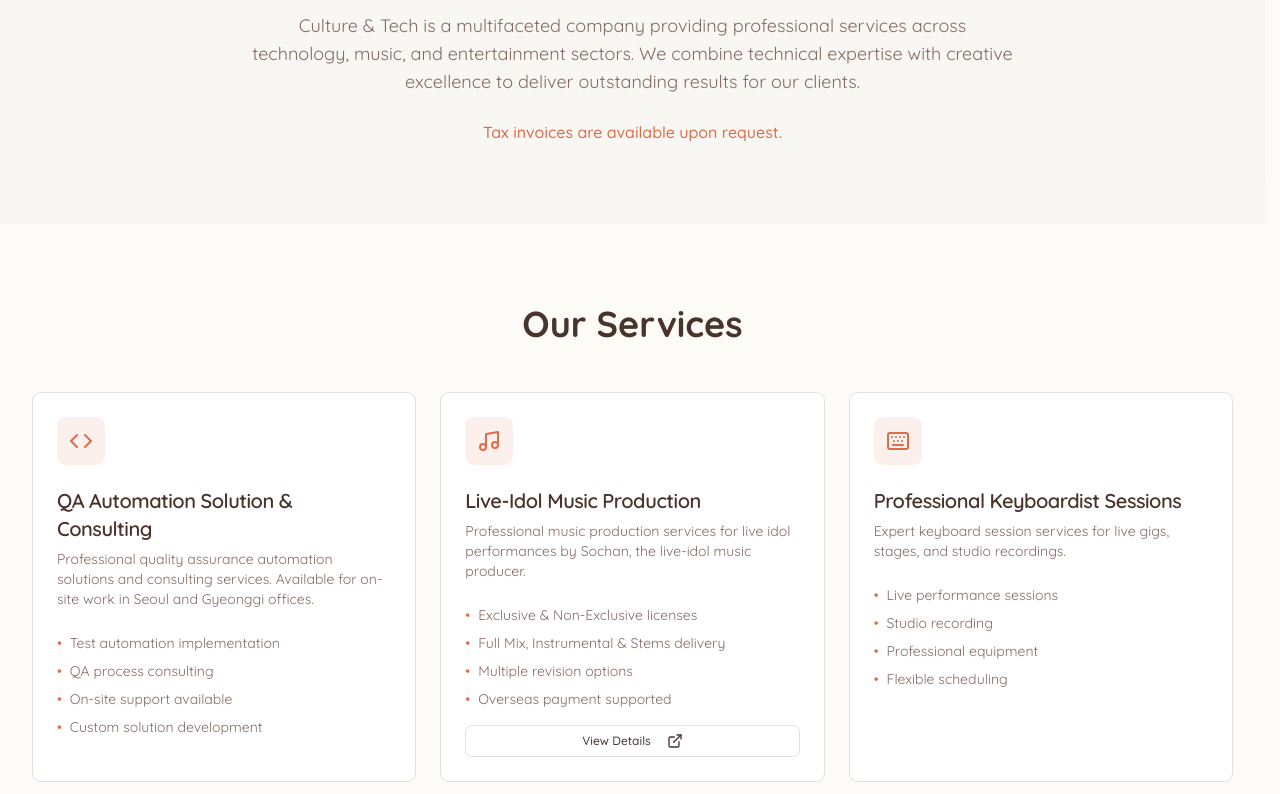
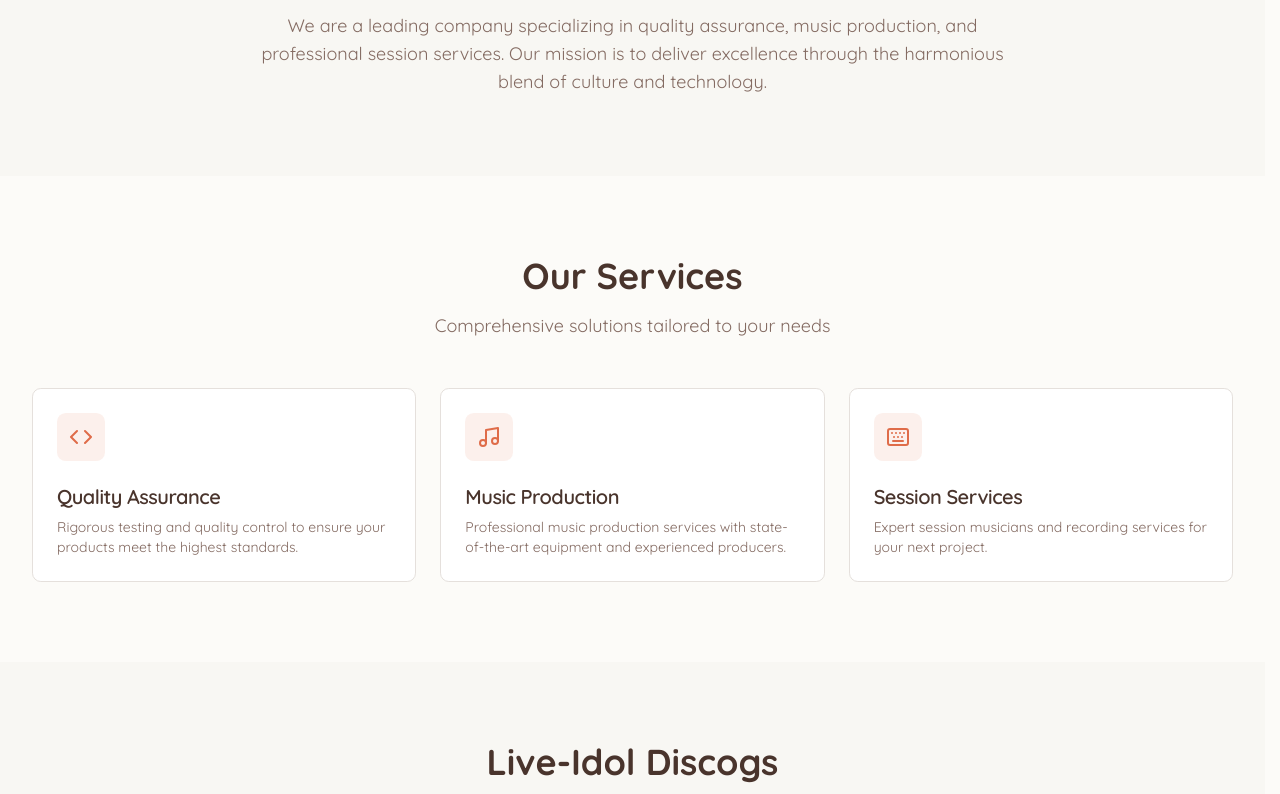
Before and after one commit to like-daffy/culture-and-tech-homepage, a Next.js app: page / in a window 1280 px wide. Shown: the part 580-1374 px from the top of the page. Built offline with nearby package versions, Linux system fonts and the light colour scheme.

Commit message:
feat(i18n): integrate remaining components

```diff
--- a/src/components/About.tsx
+++ b/src/components/About.tsx
@@ -1,35 +1,17 @@
-interface AboutProps {
-  language: "en" | "ko";
-}
+import { useLanguage } from "@/contexts/LanguageProvider";
 
-export function About({ language }: AboutProps) {
-  const content = {
-    en: {
-      title: "About Us",
-      description: "Culture & Tech is a multifaceted company providing professional services across technology, music, and entertainment sectors. We combine technical expertise with creative excellence to deliver outstanding results for our clients.",
-      taxInvoice: "Tax invoices are available upon request.",
-    },
-    ko: {
-      title: "회사 소개",
-      description: "컬처앤테크는 기술, 음악 및 엔터테인먼트 분야에서 전문 서비스를 제공하는 다각화된 회사입니다. 기술적 전문성과 창의적 우수성을 결합하여 고객에게 탁월한 결과를 제공합니다.",
-      taxInvoice: "세금계산서 발행이 가능합니다.",
-    },
-  };
-
-  const { title, description, taxInvoice } = content[language];
+export function About() {
+  const { translations } = useLanguage();
 
   return (
     <section id="about" className="py-20 bg-muted/30">
       <div className="container">
         <div className="max-w-3xl mx-auto text-center">
           <h2 className="text-3xl md:text-4xl font-bold text-primary mb-6">
-            {title}
+            {translations.about.title}
           </h2>
-          <p className="text-base md:text-lg text-muted-foreground mb-6 leading-relaxed">
-            {description}
-          </p>
-          <p className="text-sm md:text-base text-accent font-medium">
-            {taxInvoice}
+          <p className="text-base md:text-lg text-muted-foreground leading-relaxed">
+            {translations.about.description}
           </p>
         </div>
       </div>
--- a/src/components/Footer.tsx
+++ b/src/components/Footer.tsx
@@ -1,24 +1,8 @@
-interface FooterProps {
-  language: "en" | "ko";
-}
+import { useLanguage } from "@/contexts/LanguageProvider";
 
-export function Footer({ language }: FooterProps) {
-  const content = {
-    en: {
-      companyInfo: "Culture & Tech | Representative: Chan Baek | Business Registration: 111-20-53033",
-      address: "3rd floor, 18 Jayangbeonyeong-ro, Gwangjin-gu, Seoul, South Korea",
-      email: "sochan@cultureand.tech",
-      copyright: "© 2026 Culture & Tech. All rights reserved.",
-    },
-    ko: {
-      companyInfo: "Culture & Tech | 대표자: 백찬 | 사업자등록번호: 111-20-53033",
-      addressWithEmail: "05098 서울특별시 광진구 자양번영로 18, 3층 | sochan@cultureand.tech",
-      copyright: "© 2026 컬처앤테크. All right reserved.",
-    },
-  };
-
-  const isKorean = language === "ko";
-  const { copyright } = content[language];
+export function Footer() {
+  const { translations } = useLanguage();
+  const currentYear = new Date().getFullYear();
 
   return (
     <footer className="relative border-t border-border py-8 overflow-hidden">
@@ -48,38 +32,18 @@
       {/* Content */}
       <div className="container relative z-10">
         <div className="text-center space-y-3">
-          {isKorean ? (
-            <>
-              {/* Company Info */}
-              <p className="text-sm text-white/90 drop-shadow-lg">
-                {content.ko.companyInfo}
-              </p>
-
-              {/* Address with Email - Same Line */}
-              <p className="text-sm text-white/90 drop-shadow-lg">
-                {content.ko.addressWithEmail}
-              </p>
-            </>
-          ) : (
-            <>
-              {/* Company Info and Email - Same Line */}
-              <p className="text-sm text-white/90 drop-shadow-lg">
-                {content.en.email} | {content.en.companyInfo}
-              </p>
-
-              {/* Address */}
-              <p className="text-sm text-white/90 drop-shadow-lg">
-                {content.en.address}
-              </p>
-            </>
-          )}
+          <p className="text-sm text-white/90 drop-shadow-lg">
+            {translations.contact.email}: {translations.contact.address}
+          </p>
+          <p className="text-sm text-white/90 drop-shadow-lg">
+            {translations.footer.description}
+          </p>
 
           {/* Separator */}
           <div className="pt-4">
             <div className="w-full max-w-md mx-auto border-t border-white/30 mb-4"></div>
-            {/* Copyright - Smaller */}
             <p className="text-xs text-white/80 drop-shadow-lg">
-              {copyright}
+              © {currentYear} Culture & Tech. {translations.footer.rights}
             </p>
           </div>
         </div>
--- a/src/components/Services.tsx
+++ b/src/components/Services.tsx
@@ -1,103 +1,40 @@
 import { Card, CardContent, CardDescription, CardHeader, CardTitle } from "@/components/ui/card";
 import { Button } from "@/components/ui/button";
 import { Code, Music, Keyboard, ExternalLink } from "lucide-react";
+import { useLanguage } from "@/contexts/LanguageProvider";
 
-interface ServicesProps {
-  language: "en" | "ko";
-}
+export function Services() {
+  const { translations } = useLanguage();
 
-export function Services({ language }: ServicesProps) {
-  const content = {
-    en: {
-      title: "Our Services",
-      services: [
+  const services = [
     {
       icon: Code,
-          title: "QA Automation Solution & Consulting",
-          description: "Professional quality assurance automation solutions and consulting services. Available for on-site work in Seoul and Gyeonggi offices.",
-          features: [
-            "Test automation implementation",
-            "QA process consulting",
-            "On-site support available",
-            "Custom solution development",
-          ],
+      title: translations.services.qa.title,
+      description: translations.services.qa.description,
     },
     {
       icon: Music,
-          title: "Live-Idol Music Production",
-          description: "Professional music production services for live idol performances by Sochan, the live-idol music producer.",
-          features: [
-            "Exclusive & Non-Exclusive licenses",
-            "Full Mix, Instrumental & Stems delivery",
-            "Multiple revision options",
-            "Overseas payment supported",
-          ],
-          cta: "View Details",
-          link: "#music-details",
+      title: translations.services.music.title,
+      description: translations.services.music.description,
     },
     {
       icon: Keyboard,
-          title: "Professional Keyboardist Sessions",
-          description: "Expert keyboard session services for live gigs, stages, and studio recordings.",
-          features: [
-            "Live performance sessions",
-            "Studio recording",
-            "Professional equipment",
-            "Flexible scheduling",
-          ],
+      title: translations.services.session.title,
+      description: translations.services.session.description,
     },
-      ],
-    },
-    ko: {
-      title: "서비스",
-      services: [
-        {
-          icon: Code,
-          title: "QA 자동화 솔루션 및 컨설팅",
-          description: "전문 품질 보증 자동화 솔루션 및 컨설팅 서비스. 서울 및 경기도 사무실에서 상주 근무 가능합니다.",
-          features: [
-            "테스트 자동화 구현",
-            "QA 프로세스 컨설팅",
-            "현장 지원 가능",
-            "맞춤형 솔루션 개발",
-          ],
-          cta: "자세히 보기",
-          link: "http://kmong.com/gig/748195",
-        },
-        {
-          icon: Music,
-          title: "라이브아이돌 음악 제작",
-          description: "라이브아이돌 음악 프로듀서 소찬의 전문 음악 제작 서비스.",
-          features: [
-            "독점 및 비독점 라이선스",
-            "풀 믹스, 인스트루멘탈 및 스템 제공",
-            "다양한 수정 옵션",
-          ],
-          cta: "자세히 보기",
-          link: "#music-details",
-        },
-        {
-          icon: Keyboard,
-          title: "전문 키보디스트 세션",
-          description: "라이브 공연, 무대 및 스튜디오 녹음을 위한 전문 키보드 세션 서비스.",
-          features: [
-            "라이브 공연 세션",
-            "스튜디오 녹음",
-            "유연한 일정 조정",
-          ],
-        },
-      ],
-    },
-  };
-
-  const { title, services } = content[language];
+  ];
 
   return (
     <section id="services" className="py-20">
       <div className="container">
-        <h2 className="text-3xl md:text-4xl font-bold text-primary text-center mb-12">
-          {title}
+        <div className="text-center mb-12">
+          <h2 className="text-3xl md:text-4xl font-bold text-primary mb-4">
+            {translations.services.title}
           </h2>
+          <p className="text-lg text-muted-foreground">
+            {translations.services.subtitle}
+          </p>
+        </div>
         <div className="grid grid-cols-1 md:grid-cols-2 lg:grid-cols-3 gap-6">
           {services.map((service, index) => {
             const Icon = service.icon;
@@ -112,36 +49,6 @@
                     {service.description}
                   </CardDescription>
                 </CardHeader>
-                <CardContent>
-                  <ul className="space-y-2 mb-4">
-                    {service.features.map((feature, idx) => (
-                      <li key={idx} className="text-sm text-muted-foreground flex items-start">
-                        <span className="text-accent mr-2">•</span>
-                        {feature}
-                      </li>
-                    ))}
-                  </ul>
-                  {service.cta && service.link && (
-                    <Button
-                      variant="outline"
-                      size="sm"
-                      className="w-full"
-                      onClick={() => {
-                        if (service.link.startsWith("http")) {
-                          window.open(service.link, "_blank", "noopener,noreferrer");
-                        } else {
-                          const element = document.querySelector(service.link);
-                          if (element) {
-                            element.scrollIntoView({ behavior: "smooth" });
-                          }
-                        }
-                      }}
-                    >
-                      {service.cta}
-                      <ExternalLink className="w-4 h-4 ml-2" />
-                    </Button>
-                  )}
-                </CardContent>
               </Card>
             );
           })}
```
Lines whose indentation alone changed are shown as unchanged.
